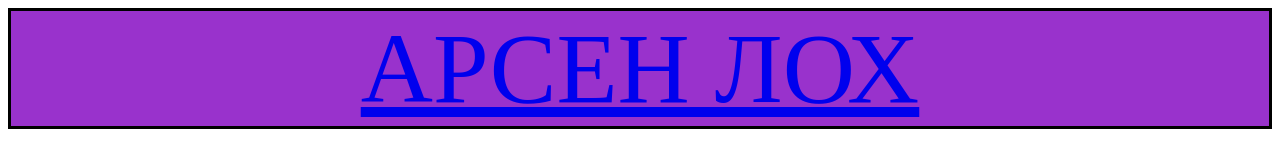
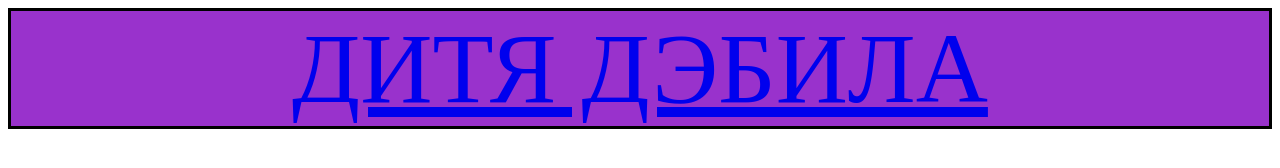
Before and after one commit to Shiro116/ArsenLOH, a plain HTML site: page index.html in a window 1280 px wide. Drawn offline with Linux system fonts and the light colour scheme.

Commit message:
Update index.html

```diff
--- a/index.html
+++ b/index.html
@@ -14,7 +14,7 @@ div {
     </head>
     <body>
         <div>
-            <a href="https://vk.com/alyalko">АРСЕН ЛОХ</a>
+            <a href="https://vk.com/6kuzma6">ДИТЯ ДЭБИЛА</a>
         </div>
     </body>
 </html>
```
